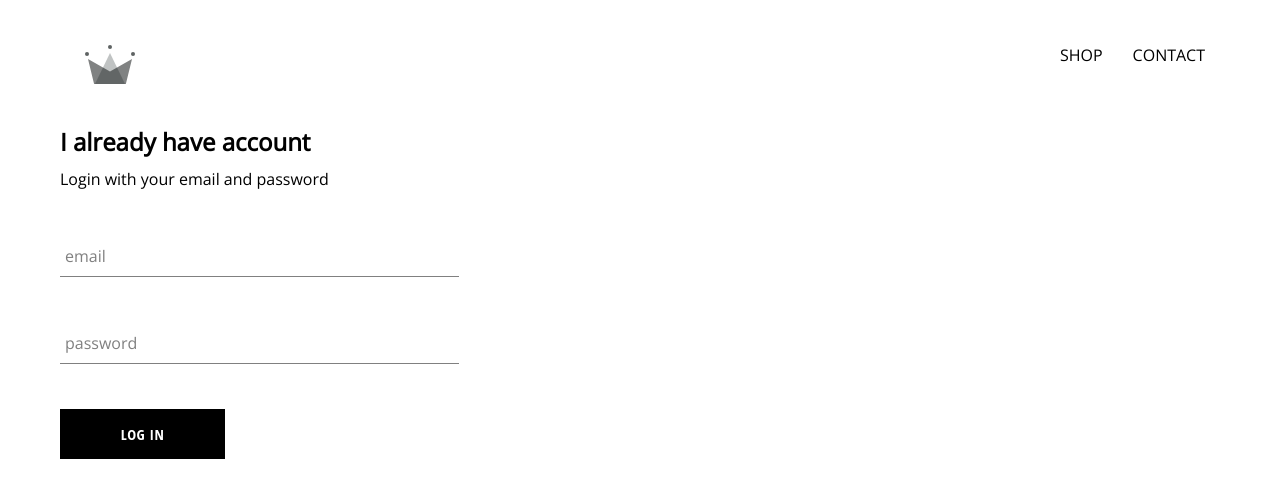
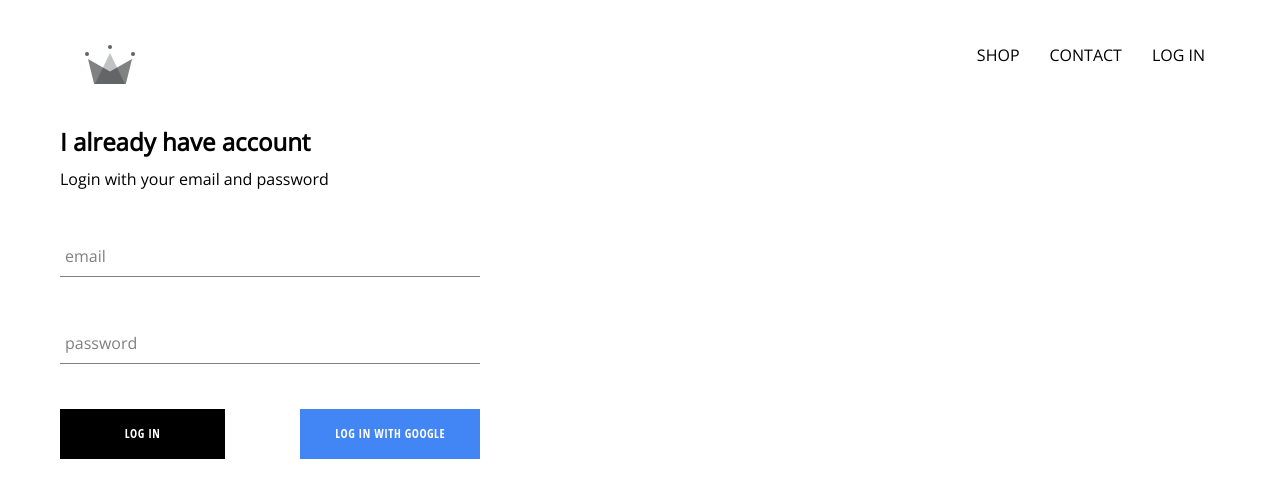
Before and after one commit to Drakula034/crwn-clothing, a React (Create React App) app: page /signin in a window 1280 px wide. Shown: the top 498 px of the page. Built offline with nearby package versions, Linux system fonts and the light colour scheme; no server answers.

Commit message:
integrated firebase into application and created login page component and log in with google

```diff
--- a/package.json
+++ b/package.json
@@ -6,6 +6,7 @@
     "@testing-library/jest-dom": "^5.16.5",
     "@testing-library/react": "^13.4.0",
     "@testing-library/user-event": "^13.5.0",
+    "firebase": "^10.0.0",
     "node-sass": "^9.0.0",
     "react": "^18.2.0",
     "react-dom": "^18.2.0",
--- a/src/App.css
+++ b/src/App.css
@@ -7,3 +7,7 @@
     text-decoration: none;
     color: #000;
 }
+
+* {
+    box-sizing: border-box;
+}
--- a/src/App.js
+++ b/src/App.js
@@ -6,17 +6,40 @@
 import ShopPage from "./pages/shoppage/shoppage.component";
 import NavBar from "./components/navbar/navbar.component";
 import LoginAndSignUpPage from "./pages/login-and-signup/login-and-signup.component";
+import {auth} from './firebase/firebase.utils'
 
-// const HatsPage = () => (
-//   <div>
-//     <h1>HATS PAGE</h1>
-//   </div>
-// );
+class App extends React.Component {
 
-function App() {
+  constructor(){
+    super();
+
+    this.state = {
+      currentUser : null
+    }
+  }
+
+  unsubscribeFromAuth = null;
+
+  componentDidMount(){
+    this.unsubscribeFromAuth = auth.onAuthStateChanged(user => {
+      this.setState({currentUser : user})
+      console.log(user)
+    });
+
+
+  }
+
+  componentWillUnmount(){
+    this.unsubscribeFromAuth();
+  }
+
+
+  render(){
+
+
     return (
       <div>
-      <NavBar />
+        <NavBar currentUser={this.state.currentUser}/>
         <Routes>
 
             <Route path="/" element={<HomePage />} />
@@ -29,4 +52,6 @@
     );
   }
 
+}
+
 export default App;
--- a/src/components/custom-button/custom-button.component.jsx
+++ b/src/components/custom-button/custom-button.component.jsx
@@ -2,8 +2,8 @@
 
 import './custom-button.styles.scss';
 
-const CustomButton = ({children, ...otherProps})=>(
-    <button className='custom-button' {...otherProps}>
+const CustomButton = ({children,isGoogleSignIn, ...otherProps})=>(
+    <button className={`${isGoogleSignIn ? 'log-in' : ''} custom-button`} {...otherProps}>
         {children}
     </button>
 )
--- a/src/components/custom-button/custom-button.styles.scss
+++ b/src/components/custom-button/custom-button.styles.scss
@@ -5,7 +5,7 @@
     letter-spacing: 0.5px;
     line-height: 50px;
     padding: 0 35px 0 35px;
-    font-size: 15px;
+    font-size: 12px;
     background-color: black;
     color: white;
     text-transform: uppercase;
@@ -19,4 +19,15 @@
       color: black;
       border: 1px solid black;
     }
-  }
+
+    &.log-in {
+        background-color: #4285f4;
+        color: white;
+        // font-size: 10px;
+
+        &:hover {
+            background-color: #357ae8;
+            border: none;
+        }
+    }
+}
--- a/src/components/log-in/log-in.component.jsx
+++ b/src/components/log-in/log-in.component.jsx
@@ -1,8 +1,10 @@
 import React from "react";
 
 import "./log-in.styles.scss";
-import FormInput from '../form-input/form-input.component';
+import FormInput from "../form-input/form-input.component";
 import CustomButton from "../custom-button/custom-button.component";
+import { signInWithGoogle } from "../../firebase/firebase.utils";
+
 class LogIn extends React.Component {
   constructor(props) {
     super(props);
@@ -47,9 +49,12 @@
             label="password"
             required
           />
-
-
-          <CustomButton type="submit">Log In</CustomButton>
+          <div className="buttons">
+            <CustomButton type="submit"> Log In </CustomButton>
+            <CustomButton onClick={signInWithGoogle} isGoogleSignIn>
+              Log In with Google
+            </CustomButton>
+          </div>
         </form>
       </div>
     );
--- a/src/components/log-in/log-in.styles.scss
+++ b/src/components/log-in/log-in.styles.scss
@@ -1,10 +1,16 @@
 .login{
-    width: 30vw;
+    width: 420px;
     display: flex;
     flex-direction: column;
 
-    .title{
+    .title {
         margin: 10px 0;
+    }
+
+    .buttons {
+        display: flex;
+        justify-content: space-between;
+        // font-size: 12px;
     }
 
 
--- a/src/components/navbar/navbar.component.jsx
+++ b/src/components/navbar/navbar.component.jsx
@@ -4,7 +4,9 @@
 import {ReactComponent as Logo} from '../../assets/crwn-logo/crown.svg';
 import './navbar.styles.scss';
 
-const NavBar = ()=>(
+import {auth} from '../../firebase/firebase.utils';
+
+const NavBar = ({currentUser})=>(
     <div className="navbar">
        <Link to="/" className='logo-container'>
           <Logo className='logo'/>
@@ -18,6 +20,12 @@
         <Link className='option' to='/shop'>
             CONTACT
         </Link>
+        {
+            currentUser ?
+            (<div className='option' onClick={()=> auth.signOut()}>LOG OUT</div>)
+            :
+            (<Link className='option' to='/signin'>LOG IN</Link>)
+        }
        </div>
     </div>
 )
--- a/src/components/navbar/navbar.styles.scss
+++ b/src/components/navbar/navbar.styles.scss
@@ -20,6 +20,7 @@
 
       .option {
         padding: 10px 15px;
+        cursor: pointer;
       }
     }
   }
--- /dev/null
+++ b/src/firebase/firebase.utils.js
@@ -0,0 +1,25 @@
+import firebase from 'firebase/compat/app';
+import 'firebase/compat/firestore';
+import 'firebase/compat/auth';
+
+
+const config = {
+    apiKey: "AIzaSyDABTSmDUvMm4EpN0AEwCSCPnxp7AY7Xdo",
+    authDomain: "crwn-db-c360b.firebaseapp.com",
+    projectId: "crwn-db-c360b",
+    storageBucket: "crwn-db-c360b.appspot.com",
+    messagingSenderId: "248543791058",
+    appId: "1:248543791058:web:ce83984f43c2fdc5cbea0b",
+    measurementId: "G-1JZN38J0LX"
+  };
+
+firebase.initializeApp(config);
+
+export const auth = firebase.auth();
+export const firestore = firebase.firestore();
+
+const provider = new firebase.auth.GoogleAuthProvider();
+provider.setCustomParameters({prompt : 'select_account'});
+export const signInWithGoogle = ()=>auth.signInWithPopup(provider);
+
+export default firebase;
```
Also changed, not shown: 1 other file (tests, documents, lock files or other folders). Lines whose indentation alone changed are shown as unchanged.
